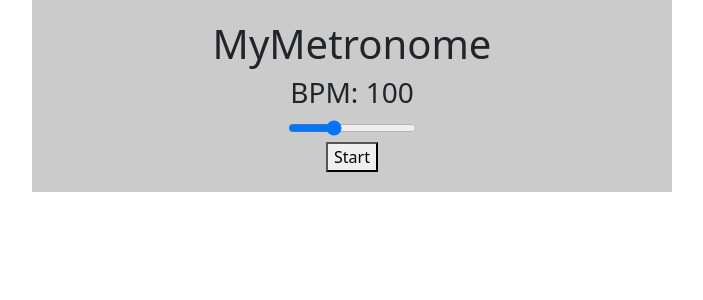
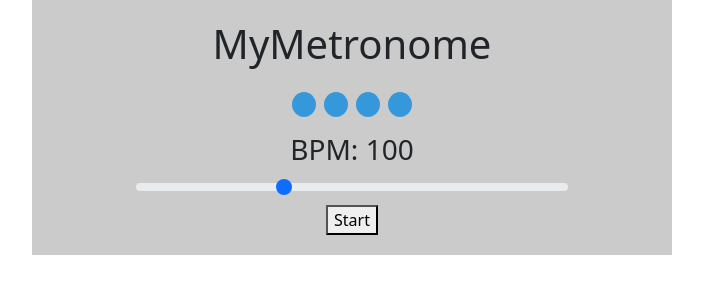
Before and after one commit to AdamJGav/Metronome, a React (Create React App) app in the folder client/: page / in a window 1280 px wide. Shown: the top 300 px of the page, without its empty margins (288-991 px from the left). Built offline with nearby package versions, Linux system fonts and the light colour scheme.

Commit message:
add beat symbols

```diff
--- a/client/src/App.css
+++ b/client/src/App.css
@@ -2,10 +2,17 @@
   text-align: center;
 }
 
-.metronome {
+.Metronome {
   text-align: center;
   padding: 20px;
   background: #cbcbcb;
   width: 50%;
   margin: auto;
 }
+
+.Beat {
+  width: 20px !important;
+  height: 25px;
+  background-color: #3498db;
+  border-radius: 50%;
+}
--- /dev/null
+++ b/client/src/Beat.js
@@ -0,0 +1,8 @@
+const Beat = ({index}) => {
+    return (
+        <div key={index} className="Beat col mx-1">
+        </div>
+    );
+};
+
+export default Beat;
--- a/client/src/Metronome.js
+++ b/client/src/Metronome.js
@@ -1,13 +1,15 @@
 import React, { useState, useEffect, useRef } from 'react';
+import Beat from './Beat';
 
 //need to get working audio file
-const beepSound = new Audio('https://www.soundsnap.com/lock_tick');
+// const beepSound = new Audio('https://www.soundsnap.com/lock_tick');
 
 const Metronome = () => {
   const [bpm, setBpm] = useState(100); // Default BPM
   const [isRunning, setIsRunning] = useState(false); // Track if the metronome is running
   const intervalRef = useRef(null); // Reference to store the interval ID
   let beatNumber = useRef(0);
+  let totalBeats = useRef(4);
 
   // Calculate the interval time in milliseconds
   let intervalTime = 60000 / bpm;
@@ -50,7 +52,7 @@ const Metronome = () => {
   const startTickLoop = () => {
     intervalRef.current = setInterval(() => {
       beatNumber = beatNumber < 4 ? beatNumber+1 : 1;
-      let sound = beatNumber == 1 ? 'TICK' : 'tick';
+      let sound = beatNumber === 1 ? 'TICK' : 'tick';
       console.log(sound)
       // beepSound.play().catch((error) => {
       //   console.log("Audio play failed:", error);
@@ -59,13 +61,22 @@ const Metronome = () => {
   }
 
   return (
-    <div className="metronome">
+    <div className="Metronome">
       <h1>MyMetronome</h1>
 
       {/* BPM Display and Slider */}
-      <div>
+      <div class="container">
+        <div class="row py-3 d-inline-flex position-relative">
+          {
+            Array.from({ length: totalBeats.current }, (_, index) => (
+              <Beat key={index} index={index}></Beat>
+            ))
+          }
+        </div>
         <h3>BPM: {bpm}</h3>
+        <div class="w-75 d-inline-flex position-relative">
         <input
+          class="form-range"
           type="range"
           min="40"
           max="218"
@@ -73,6 +84,7 @@ const Metronome = () => {
           value={bpm}
           onChange={handleBpmChange}
         />
+        </div>
       </div>
 
       {/* Start/Stop Button */}
```
